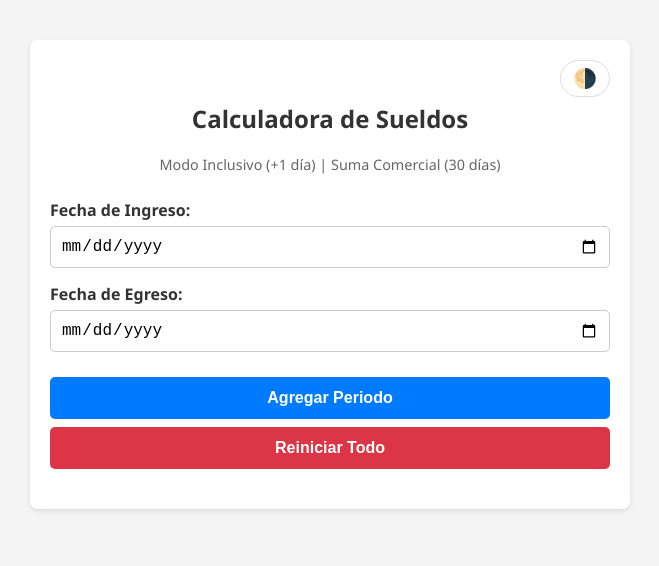
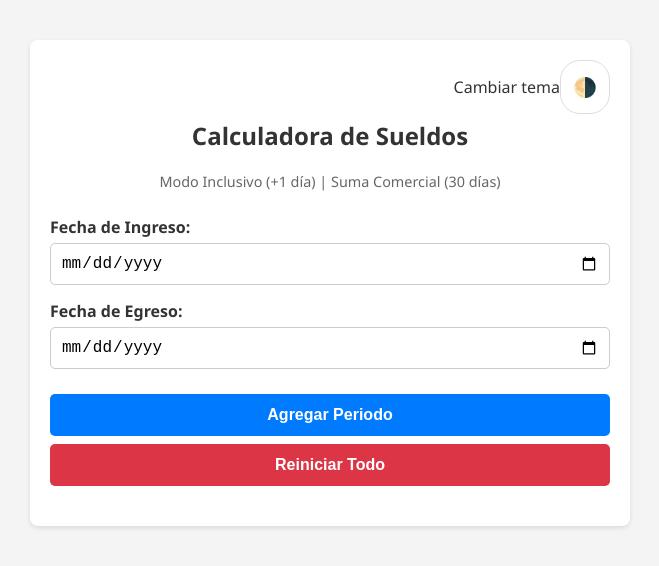
Before and after one commit to JuanCruzRodriguezKsenev/Calculadora-de-dias-trabajados, a plain HTML site: page index.html in a window 1280 px wide. Shown: the whole page, without its empty margins (310-969 px from the left). Drawn offline with Linux system fonts and the light colour scheme.

Commit message:
cambios boton tema

```diff
--- a/index.html
+++ b/index.html
@@ -10,6 +10,7 @@
   <body>
     <div class="container">
       <div class="btn-container">
+        <p>Cambiar tema</p>
         <button id="btn-tema" onclick="cambiarTema()" title="Cambiar Tema">
           🌗
         </button>
```
